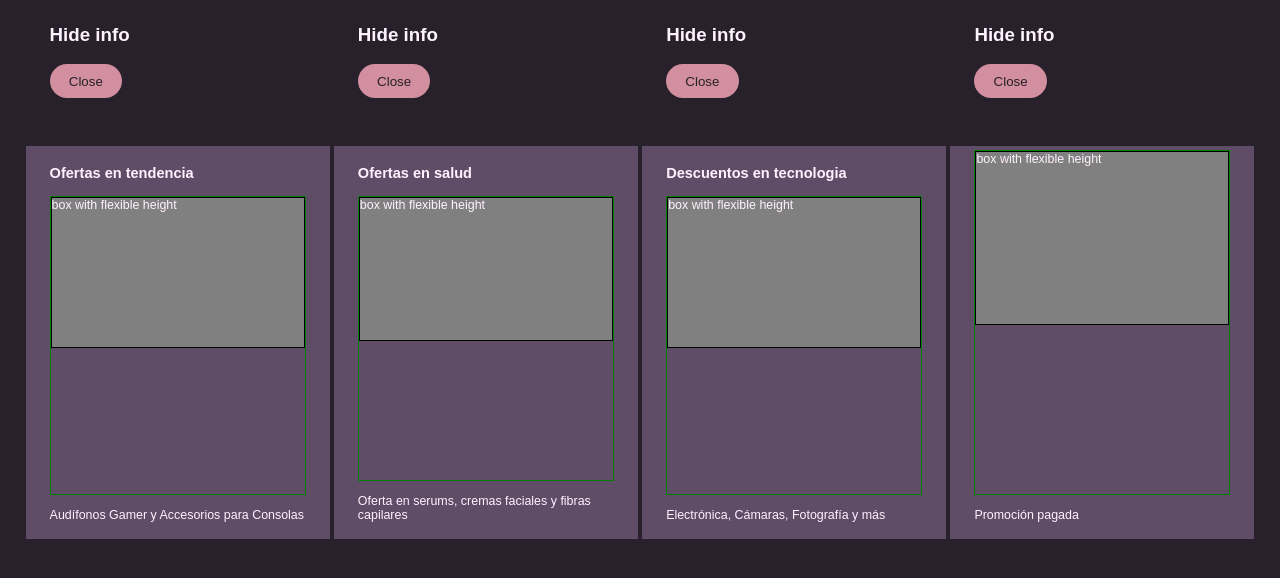
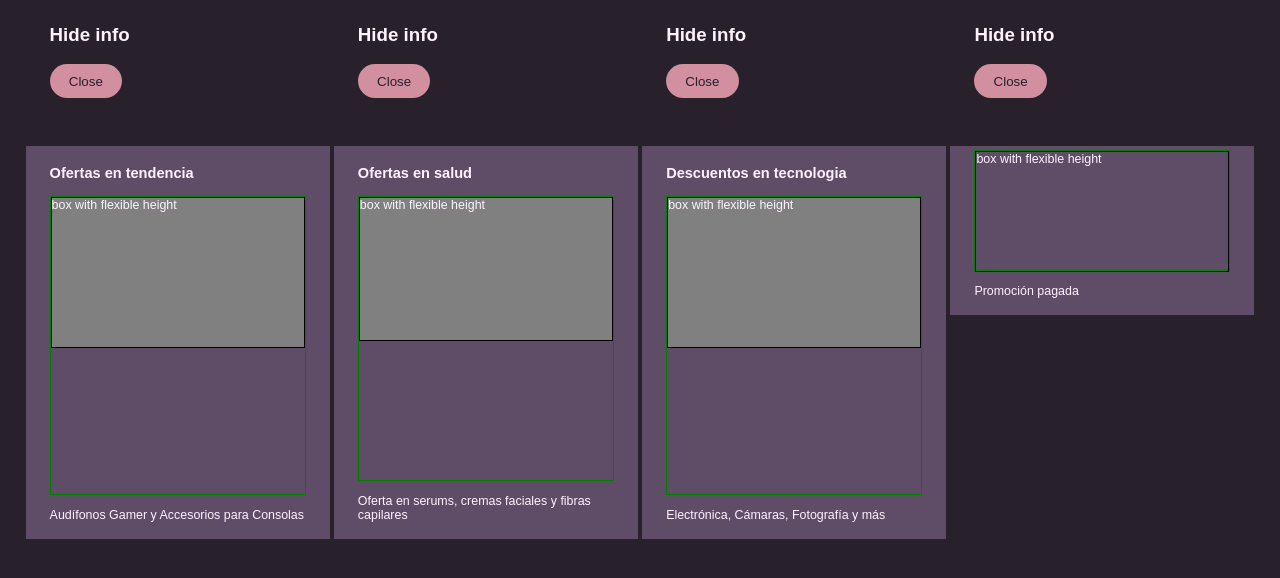
Before and after one commit to Purple-Code-sh/pactia, a React (Vite) app: page / in a window 1280 px wide. Shown: the top 578 px of the page. Built offline with nearby package versions, Linux system fonts and the light colour scheme; a web font is replaced by a local one.

Commit message:
adding classes and styles according if card header is empty

```diff
--- a/src/App.tsx
+++ b/src/App.tsx
@@ -9,6 +9,8 @@ import "./App.css";
 
 export default function App() {
   const showCards = cardsInfo.map((element) => {
+    const isHeader = element.header == "" ? false : true;
+    const howGrow = element.header == "" ? "fromGrow2" : "fromGrow";
     const header =
       element.header == "" ? (
         ""
@@ -16,10 +18,10 @@ export default function App() {
         <h3 role="sectionHeader">{element.header}</h3>
       );
     return (
-      <Accordion title="Hide info">
+      <Accordion title="Hide info" isHeader={isHeader}>
         {header}
         <div className="toGrow">
-          <div className="fromGrow">box with flexible height</div>
+          <div className={howGrow}>box with flexible height</div>
         </div>
         <div role="articleDescription">
           <p>{element.description}</p>
--- a/src/components/Accordion/Accordion.tsx
+++ b/src/components/Accordion/Accordion.tsx
@@ -4,8 +4,19 @@ import "./accordionStyle.css";
 
 import type { AccordionProps } from "../../types/types";
 
-export default function Accordion({ title, children }: AccordionProps) {
+export default function Accordion({
+  title,
+  isHeader,
+  children,
+}: AccordionProps) {
   const [open, setOpen] = useState(true);
+
+  const whatChildren =
+    isHeader == true ? (
+      <div className="card ">{children}</div>
+    ) : (
+      <div className="card2 ">{children}</div>
+    );
 
   return (
     <div className="accordion">
@@ -24,7 +35,7 @@ export default function Accordion({ title, children }: AccordionProps) {
       </div>
 
       {/* If "open" state it's true show div with children */}
-      {open && <div className="card ">{children}</div>}
+      {open && whatChildren}
     </div>
   );
 }
--- a/src/components/Accordion/accordionStyle.css
+++ b/src/components/Accordion/accordionStyle.css
@@ -38,3 +38,18 @@
   border: 1px solid black;
   height: 50%;
 }
+
+.card2 {
+  width: 16rem;
+  height: 10rem;
+  display: flex;
+  flex-direction: column;
+  padding: 1.5rem;
+  padding-top: 0.3rem;
+  padding-bottom: 0.3rem;
+}
+
+.fromGrow2 {
+  border: 1px solid black;
+  height: 100%;
+}
--- a/src/index.css
+++ b/src/index.css
@@ -52,4 +52,11 @@ body {
   margin-top: 1.5rem;
   margin-left: 0rem;
 }
+
+.card2 {
+  background-color: var(--ss-darker);
+  font-size: 1.4ch;
+  margin-top: 1.5rem;
+  margin-left: 0rem;
+}
 /* border: 1px solid red; */
--- a/src/types/types.ts
+++ b/src/types/types.ts
@@ -2,6 +2,7 @@ import React from "react";
 
 type AccordionProps = {
   title: string;
+  isHeader: boolean;
   children: React.ReactNode;
 };
 
```
